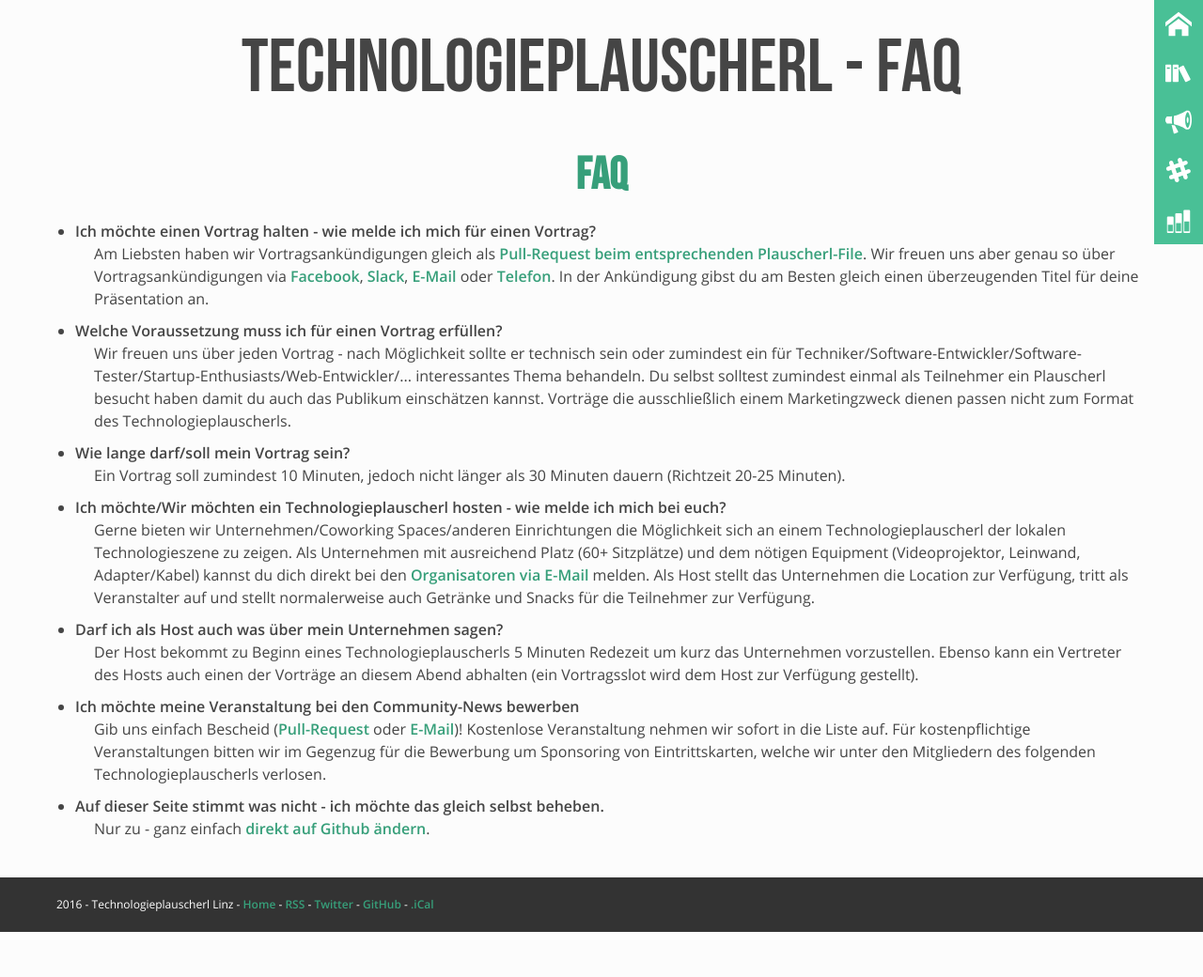
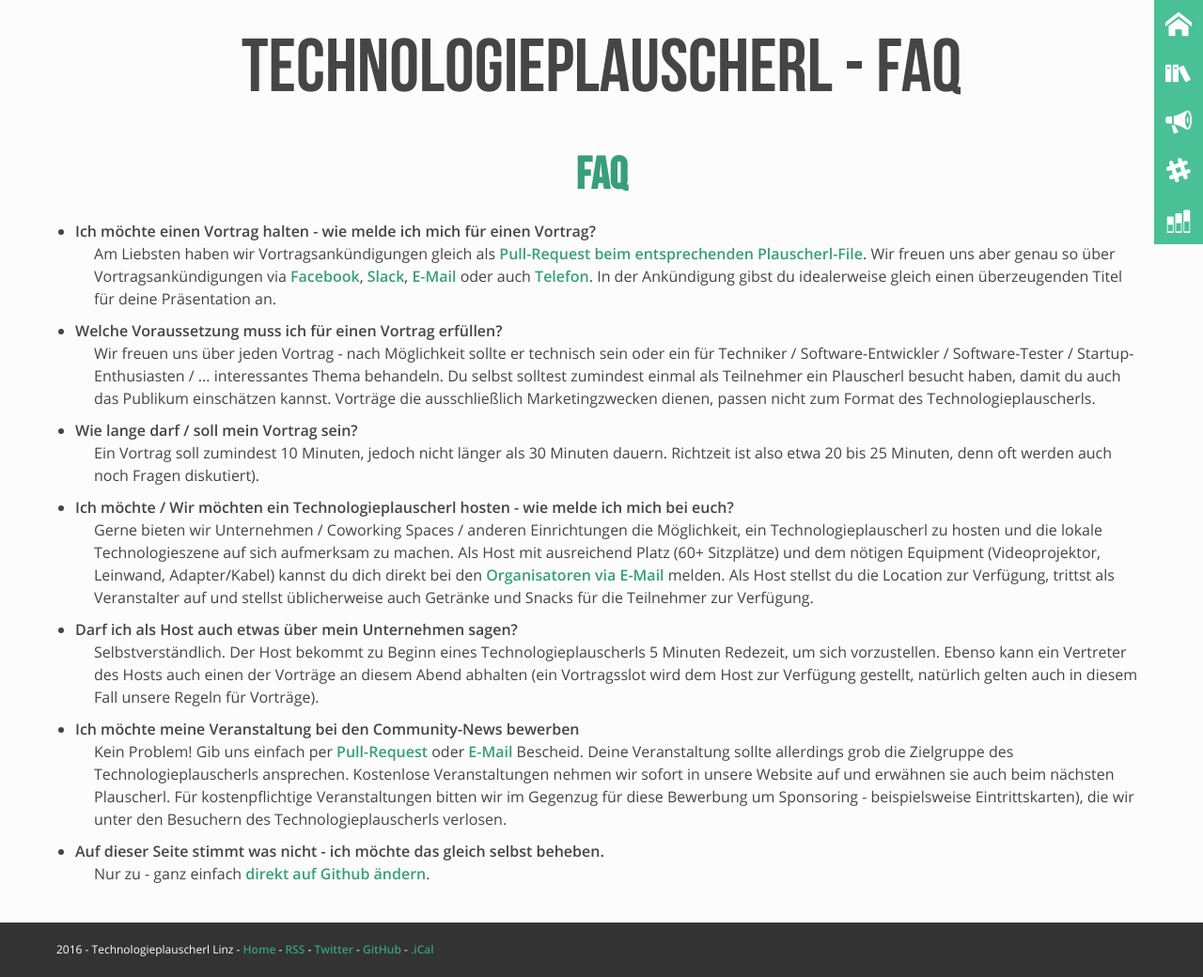
Before and after one commit to mericanAncer127/plauscherl, a Jekyll site: the page built from pages/faq.html, in a window 1280 px wide. Shown: the whole page at 94% size. Built offline with Jekyll 4.4.1, drawn with Linux system fonts in a browser that asks for light colours; before the commit the page ends 992 px from its top, so only the background shows below that.

Commit message:
Fix some typos and stuff.

```diff
--- a/pages/faq.html
+++ b/pages/faq.html
@@ -9,49 +9,59 @@ permalink: /faq/
 	  <li>
 	    <dt>Ich möchte einen Vortrag halten - wie melde ich mich für einen Vortrag?</dt>
 	    <dd>
-	      Am Liebsten haben wir Vortragsankündigungen gleich als <a href="https://github.com/technologieplauscherl/technologieplauscherl.github.io/tree/master/_plauscherl">Pull-Request beim entsprechenden Plauscherl-File</a>.
-	      Wir freuen uns aber genau so über Vortragsankündigungen via <a href="https://https://www.facebook.com/groups/technologie.plauscherl">Facebook</a>, <a href="https://technologieplauscherl.herokuapp.com/">Slack</a>, <a href="mailto:organizers@technologieplauscherl.at">E-Mail</a> oder <a href="tel:00436507236723">Telefon</a>.
-	      In der Ankündigung gibst du am Besten gleich einen überzeugenden Titel für deine Präsentation an.
+	      Am Liebsten haben wir Vortragsankündigungen gleich als
+	      <a href="https://github.com/technologieplauscherl/technologieplauscherl.github.io/tree/master/_plauscherl">Pull-Request beim entsprechenden Plauscherl-File</a>.
+	      Wir freuen uns aber genau so über Vortragsankündigungen via
+	      <a href="https://www.facebook.com/groups/technologie.plauscherl">Facebook</a>,
+	      <a href="https://technologieplauscherl.herokuapp.com/">Slack</a>,
+	      <a href="mailto:organizers@technologieplauscherl.at">E-Mail</a> oder auch <a href="tel:00436507236723">Telefon</a>.
+	      In der Ankündigung gibst du idealerweise gleich einen überzeugenden Titel für deine Präsentation an.
 	    </dd>
     </li>
 	  <li>
 	    <dt>Welche Voraussetzung muss ich für einen Vortrag erfüllen?</dt>
 	    <dd>
-	      Wir freuen uns über jeden Vortrag - nach Möglichkeit sollte er technisch sein oder zumindest ein für Techniker/Software-Entwickler/Software-Tester/Startup-Enthusiasts/Web-Entwickler/... interessantes Thema behandeln.
-	      Du selbst solltest zumindest einmal als Teilnehmer ein Plauscherl besucht haben damit du auch das Publikum einschätzen kannst.
-	      Vorträge die ausschließlich einem Marketingzweck dienen passen nicht zum  Format des Technologieplauscherls.
+	      Wir freuen uns über jeden Vortrag - nach Möglichkeit sollte er technisch sein oder ein für
+	      Techniker / Software-Entwickler / Software-Tester / Startup-Enthusiasten / ... interessantes Thema behandeln.
+	      Du selbst solltest zumindest einmal als Teilnehmer ein Plauscherl besucht haben, damit du auch das Publikum einschätzen kannst.
+	      Vorträge die ausschließlich Marketingzwecken dienen, passen nicht zum  Format des Technologieplauscherls.
 	    </dd>
     </li>
 	  <li>
-	    <dt>Wie lange darf/soll mein Vortrag sein?</dt>
+	    <dt>Wie lange darf / soll mein Vortrag sein?</dt>
 	    <dd>
-	      Ein Vortrag soll zumindest 10 Minuten, jedoch nicht länger als 30 Minuten dauern (Richtzeit 20-25 Minuten).
+	      Ein Vortrag soll zumindest 10 Minuten, jedoch nicht länger als 30 Minuten dauern.
+	      Richtzeit ist also etwa 20 bis 25 Minuten, denn oft werden auch noch Fragen diskutiert).
 	    </dd>
     </li>
 	  <li>
-	    <dt>Ich möchte/Wir möchten ein Technologieplauscherl hosten - wie melde ich mich bei euch?</dt>
+	    <dt>Ich möchte / Wir möchten ein Technologieplauscherl hosten - wie melde ich mich bei euch?</dt>
 	    <dd>
-	      Gerne bieten wir Unternehmen/Coworking Spaces/anderen Einrichtungen die Möglichkeit sich an einem Technologieplauscherl der
-	      lokalen Technologieszene zu zeigen. Als Unternehmen mit ausreichend Platz (60+ Sitzplätze) und dem nötigen Equipment (Videoprojektor, Leinwand, Adapter/Kabel) kannst du dich direkt bei den <a href="mailto:organizers@technologieplauscherl.at">Organisatoren via E-Mail</a> melden.
-	      Als Host stellt das Unternehmen die Location zur Verfügung, tritt als Veranstalter auf und
-	      stellt normalerweise auch Getränke und Snacks für die Teilnehmer zur Verfügung.
+	      Gerne bieten wir Unternehmen / Coworking Spaces / anderen Einrichtungen die Möglichkeit, ein Technologieplauscherl zu hosten
+	      und die lokale Technologieszene auf sich aufmerksam zu machen.
+	      Als Host mit ausreichend Platz (60+ Sitzplätze) und dem nötigen Equipment (Videoprojektor, Leinwand, Adapter/Kabel)
+	      kannst du dich direkt bei den <a href="mailto:organizers@technologieplauscherl.at">Organisatoren via E-Mail</a> melden.
+	      Als Host stellst du die Location zur Verfügung, trittst als Veranstalter auf
+	      und stellst üblicherweise auch Getränke und Snacks für die Teilnehmer zur Verfügung.
       </dd>
     </li>
 	  <li>
-	    <dt>Darf ich als Host auch was über mein Unternehmen sagen?</dt>
+	    <dt>Darf ich als Host auch etwas über mein Unternehmen sagen?</dt>
 	    <dd>
-	      Der Host bekommt zu Beginn eines Technologieplauscherls 5 Minuten Redezeit um kurz das Unternehmen vorzustellen.
-	      Ebenso kann ein Vertreter des Hosts auch einen der Vorträge an diesem Abend abhalten (ein Vortragsslot wird dem Host zur Verfügung gestellt).
+	      Selbstverständlich. Der Host bekommt zu Beginn eines Technologieplauscherls 5 Minuten Redezeit, um sich vorzustellen.
+	      Ebenso kann ein Vertreter des Hosts auch einen der Vorträge an diesem Abend abhalten
+	      (ein Vortragsslot wird dem Host zur Verfügung gestellt, natürlich gelten auch in diesem Fall unsere Regeln für Vorträge).
       </dd>
     </li>
 	  <li>
 	    <dt>Ich möchte meine Veranstaltung bei den Community-News bewerben</dt>
 	    <dd>
-	      Gib uns einfach Bescheid (<a href="https://github.com/technologieplauscherl/technologieplauscherl.github.io/blob/master/_data/community.yml">Pull-Request</a>
-	      oder <a href="mailto:organizers@technologieplauscherl.at">E-Mail</a>)!
-	      Kostenlose Veranstaltung nehmen wir sofort in die Liste auf.
-	      Für kostenpflichtige Veranstaltungen bitten wir im Gegenzug für die Bewerbung um Sponsoring von Eintrittskarten, welche wir
-	      unter den Mitgliedern des folgenden Technologieplauscherls verlosen.
+	      Kein Problem! Gib uns einfach per <a href="https://github.com/technologieplauscherl/technologieplauscherl.github.io/blob/master/_data/community.yml">Pull-Request</a>
+	      oder <a href="mailto:organizers@technologieplauscherl.at">E-Mail</a> Bescheid.
+	      Deine Veranstaltung sollte allerdings grob die Zielgruppe des Technologieplauscherls ansprechen.
+	      Kostenlose Veranstaltungen nehmen wir sofort in unsere Website auf und erwähnen sie auch beim nächsten Plauscherl.
+	      Für kostenpflichtige Veranstaltungen bitten wir im Gegenzug für diese Bewerbung um Sponsoring - beispielsweise Eintrittskarten),
+	      die wir unter den Besuchern des Technologieplauscherls verlosen.
       </dd>
     </li>
 	  <li>
```
